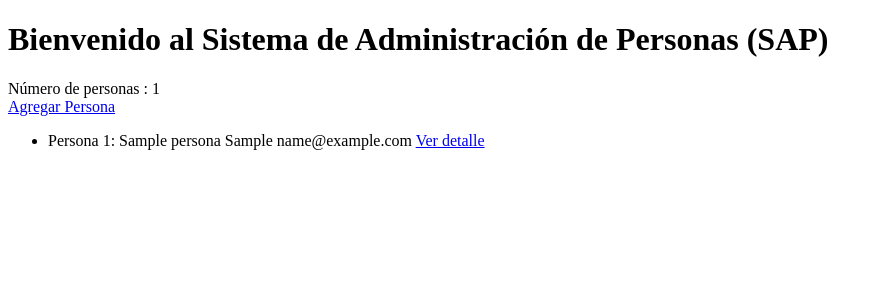
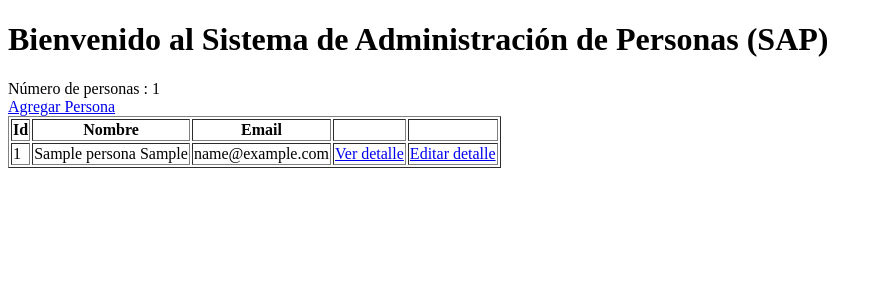
Before and after one commit to miguelex/Universidad-Python, a Django app: page / in a window 1280 px wide. Shown: the top 300 px of the page, without its empty margins (0-882 px from the left). Run offline with Django 3.2, Linux system fonts and the light colour scheme; tables that the repository leaves empty hold one stand-in row (values such as "Sample post").

Commit message:
Editar Persona 1

```diff
--- a/Django/personas_django/sap/webapp/templates/bienvenido.html
+++ b/Django/personas_django/sap/webapp/templates/bienvenido.html
@@ -13,15 +13,29 @@
     <a href="nueva_persona">Agregar Persona</a>
 </div>
 <div>
-        <ul>
+    <table border="1">
+        <thead>
+        <tr>
+            <th>Id</th>
+            <th>Nombre</th>
+            <th>Email</th>
+            <th></th>
+            <th></th>
+        </tr>
+        </thead>
+        <tbody>
         {% for persona in personas %}
-                <li>Persona {{ persona.id }}:
-                    {{ persona.nombre }}
-                    {{ persona.apellido }}
-                    {{ persona.email }}
-                    <a href="detalle_persona/{{ persona.id }}">Ver detalle</a></li>
+            <tr>
+                <td>{{ persona.id }}</td>
+                <td>{{ persona.nombre }} {{ persona.apellido }}</td>
+                <td>{{ persona.email }}</td>
+                <td><a href="detalle_persona/{{ persona.id }}">Ver detalle</a></td>
+                <td><a href="editar_persona/{{ persona.id }}">Editar detalle</a></td>
+            </tr>
+
         {% endfor %}
-        </ul>
+        </tbody>
+    </table>
 </div>
 </body>
 </html>
```
Lines whose indentation alone changed are shown as unchanged.
